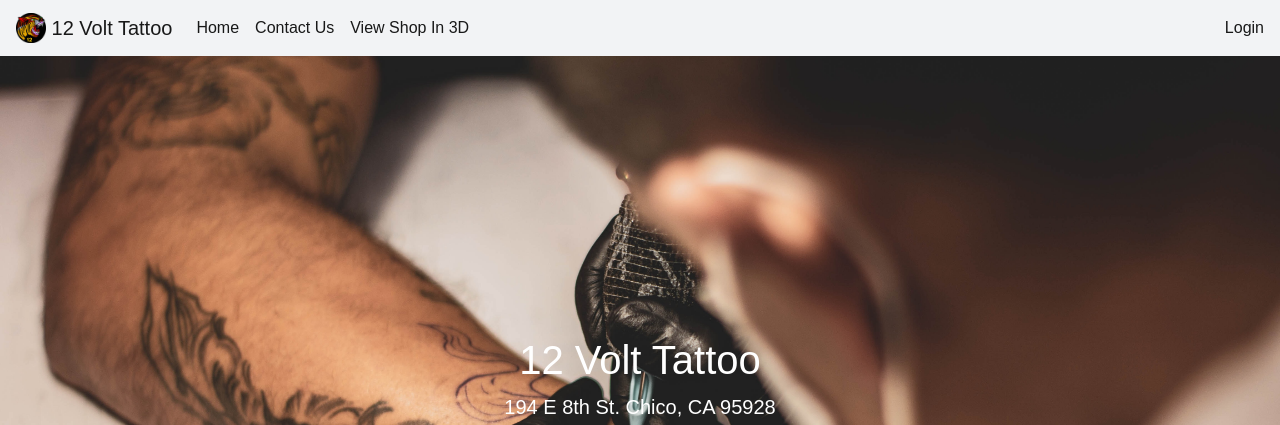
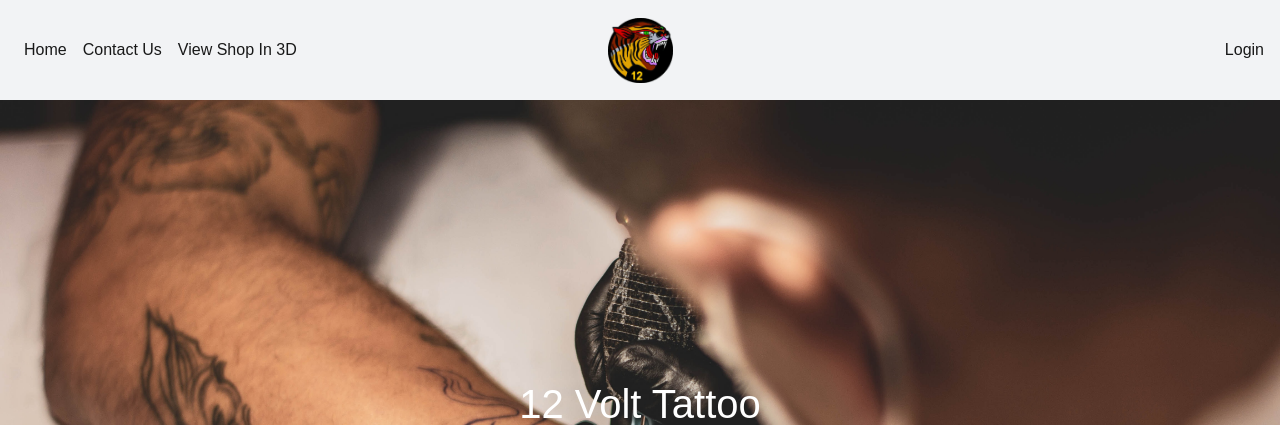
Before and after one commit to dlhedglin/CINS465-final-project, a Django app: template mysite/myapp/templates/home.html in a window 1280 px wide. Shown: the top 425 px of the page. Run offline with Django 3.2, Linux system fonts and the light colour scheme; the template is opened without the code that fills it, so the values that code supplies are empty; some libraries are stand-ins or nearby versions; some web fonts are replaced.

Commit message:
changed navbar style

```diff
--- a/mysite/myapp/templates/base.html
+++ b/mysite/myapp/templates/base.html
@@ -66,23 +66,30 @@
             color: white;
         }
         .fa-envelope {
-  background: #dd4b39;
-  color: white;
-}
+            background: #dd4b39;
+            color: white;
+        }
+        .navbar-brand.abs{
+            position: absolute;
+            text-align :center;
+            left: 0;
+            width: 100%;
+        }
+        .navbar {
+            height: 100px;
+        }
     </style>
 </head>
 
 <body>
-    <nav class="navbar sticky-top navbar-expand-lg navbar-light">
-        <a class="navbar-brand" href="/">
-            <img src="{% static "favicon.png" %}" width="30" height="30" class="d-inline-block align-top" alt="">
-            12 Volt Tattoo
+    <nav class="navbar sticky-top navbar-expand-lg navbar-light text-center">
+        <a class="navbar-brand abs text-center" href="/">
+            <img src="{% static "favicon.png" %}" width="65" height="65" class="d-inline-block align-top" alt="">
         </a>
         <button class="navbar-toggler" type="button" data-toggle="collapse" data-target="#navbarSupportedContent"
             aria-controls="navbarSupportedContent" aria-expanded="false" aria-label="Toggle navigation">
             <span class="navbar-toggler-icon"></span>
         </button>
-
         <div class="collapse navbar-collapse" id="navbarSupportedContent">
             <ul class="navbar-nav mr-auto">
                 <li class="nav-item active">
```
